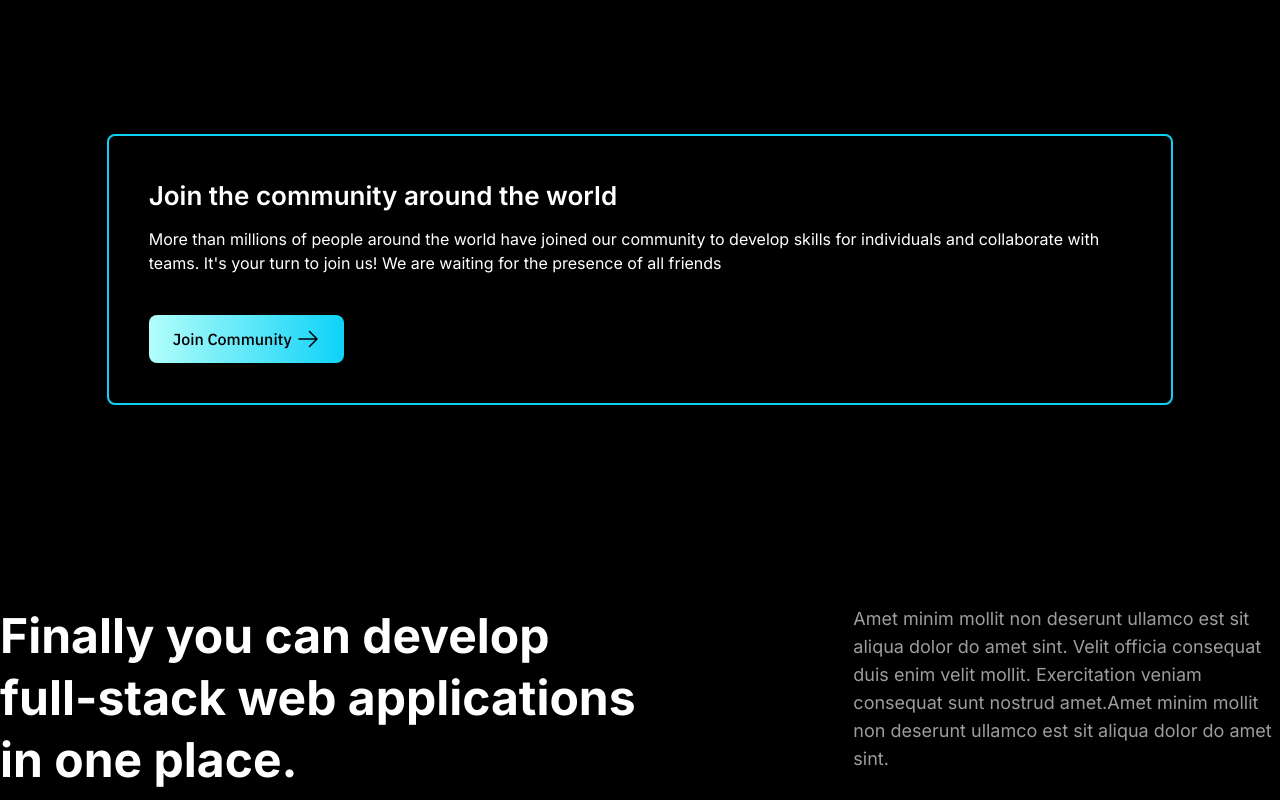
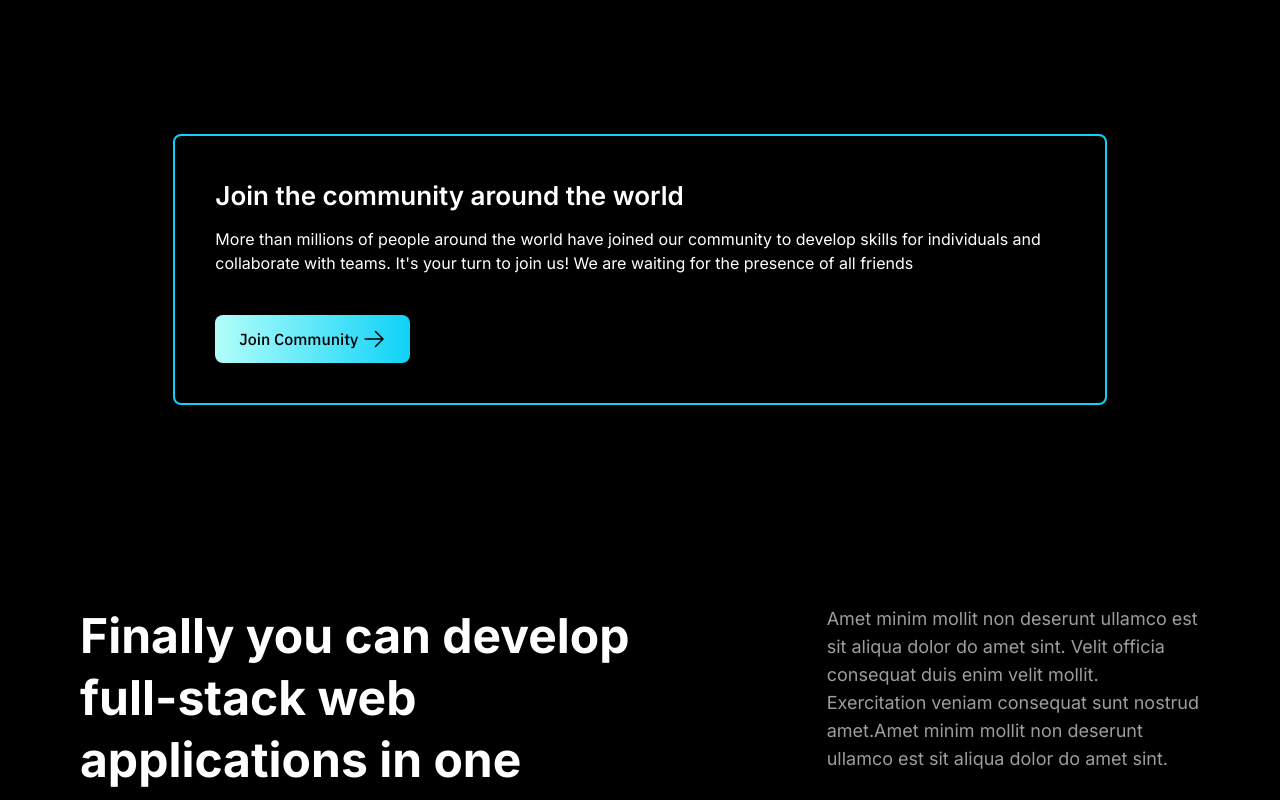
Before and after one commit to raymondtju/landingpage-circle, a Next.js app: page / in a window 1280 px wide. Shown: the part 1720-2520 px from the top of the page. Built offline with nearby package versions, Linux system fonts and the light colour scheme.

Commit message:
index main

```diff
--- a/src/pages/index.js
+++ b/src/pages/index.js
@@ -3,6 +3,9 @@ import { Inter } from "@next/font/google";
 import Header from "@/components/Header";
 import Brand from "@/components/Brand";
 import Section from "@/components/Section";
+import Layout from "@/components/Layout";
+import TestimonialSection from "@/components/TestimonialSection";
+import Footer from "@/components/Footer";
 
 const inter = Inter({ subsets: ["latin"] });
 
@@ -15,10 +18,14 @@ export default function Home() {
         <meta name="viewport" content="width=device-width, initial-scale=1" />
         <link rel="icon" href="/favicon.ico" />
       </Head>
-      <main className={`${inter.className} pb-10`}>
+      <main className={`${inter.className} pb-10 relative`}>
         <Header />
         <Brand />
-        <Section />
+        <Layout>
+          <Section />
+        </Layout>
+        <TestimonialSection />
+        <Footer />
       </main>
     </>
   );
```
